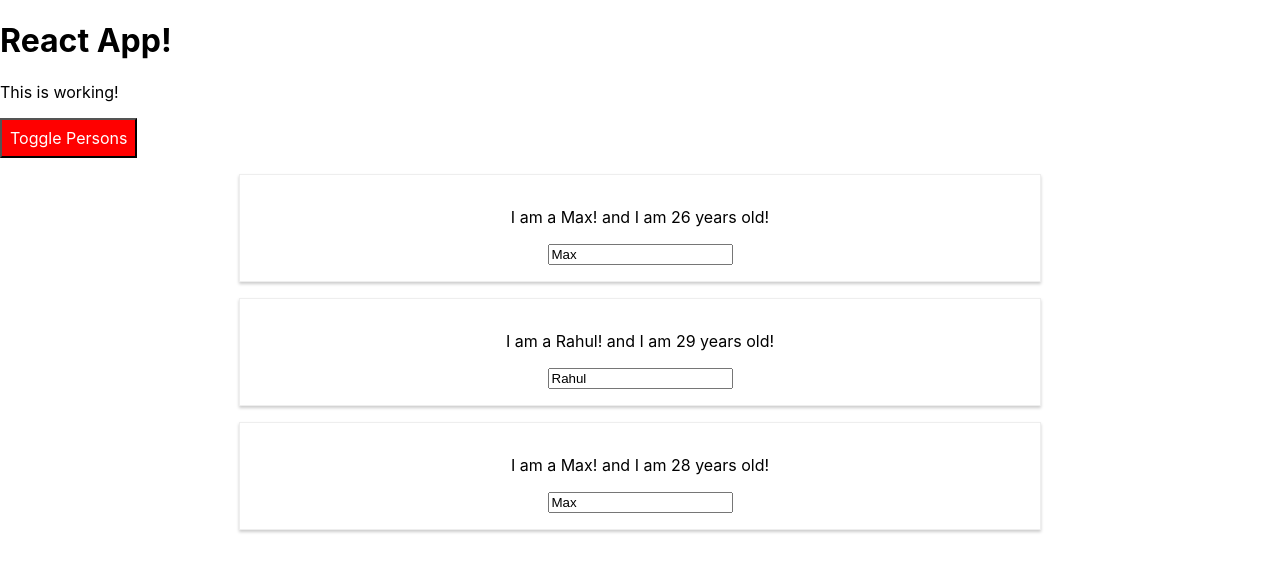
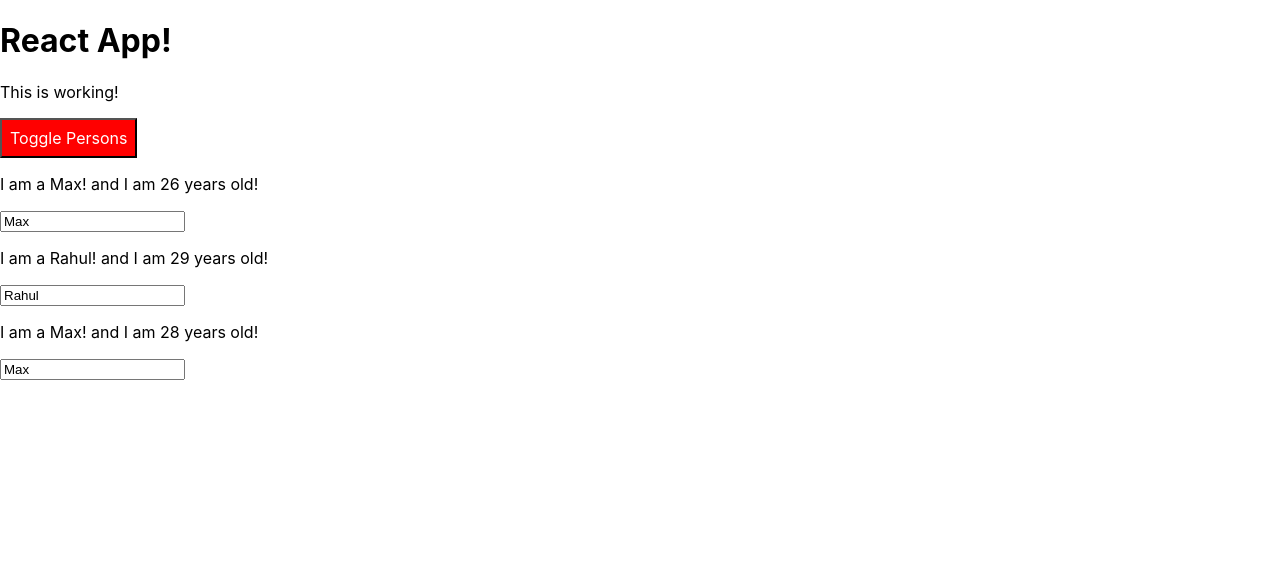
Before and after one commit to vbhosle/react-complete-guide, a React app: page / in a window 1280 px wide. Both pictures are taken after a click on the button "Toggle Persons". Shown: the top 572 px of the page. Built offline with nearby package versions, Linux system fonts and the light colour scheme.

Commit message:
Enabling and using CSS modules in Persons

```diff
--- a/src/Person/Person.js
+++ b/src/Person/Person.js
@@ -1,9 +1,9 @@
 import React from 'react';
-import './Person.css'
+import classes from './Person.css'
 
 const person = (props) => {
     return (
-            <div className="Person">
+            <div className={classes.Person}>
                 <p onClick={props.click}>I am a {props.name}! and I am {props.age} years old!</p>
                 <p>{props.children}</p>
                 <input type="text" onChange={props.changed} value={props.name} />
```
